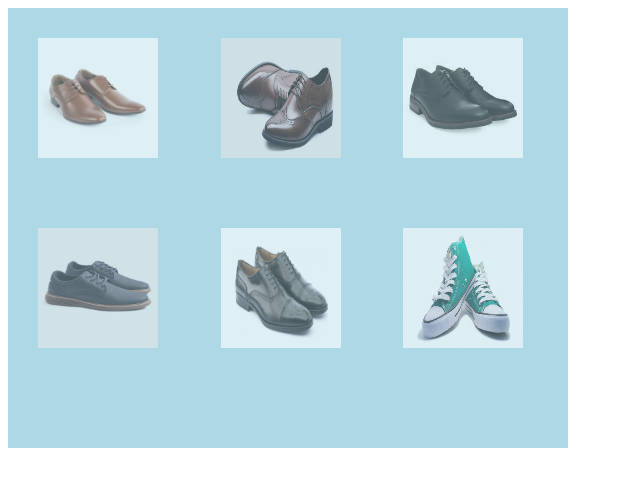
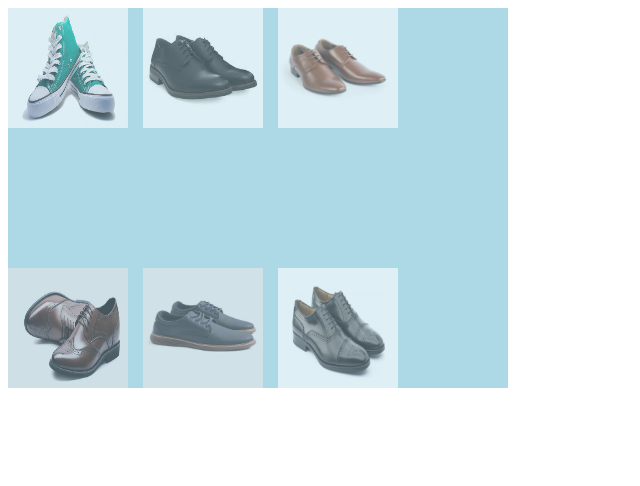
Before and after one commit to francopv007/documentos, a plain HTML site: page archi/pagina_dos.html in a window 1280 px wide. Shown: the whole page, without its empty margins (0-640 px from the left). Drawn offline with Linux system fonts and the light colour scheme.

Commit message:
change serv2 20/03/2025

```diff
--- a/archi/pagina_dos.html
+++ b/archi/pagina_dos.html
@@ -8,12 +8,12 @@
 </head>
 <body>
 	<div class="padre">
-		<img src="../imagenes/z1.jpg" alt="">
-		<img src="../imagenes/z2.jpg" alt="">
-		<img src="../imagenes/z3.jpeg" alt="">
-		<img src="../imagenes/z4.jpg" alt="">
-		<img src="../imagenes/z5.jpg" alt="">
-		<img src="../imagenes/z6.jpg" alt="">
+		<img class="uno" src="../imagenes/z1.jpg" alt="">
+		<img class="dos" src="../imagenes/z2.jpg" alt="">
+		<img class="tres" src="../imagenes/z3.jpeg" alt="">
+		<img class="cuatro" src="../imagenes/z4.jpg" alt="">
+		<img class="cinco" src="../imagenes/z5.jpg" alt="">
+		<img class="seis" src="../imagenes/z6.jpg" alt="">
 		<!-- <img src="../imagenes/z7.jpg" alt=""> -->
 	</div>
 </body>
--- a/estilos/flex_dos.css
+++ b/estilos/flex_dos.css
@@ -2,12 +2,23 @@
 	background:lightblue;
 	width: 500px;
 	height: 380px;
-	padding: 30px;
+	/* padding: 30px; */
 	display: flex;
 	flex-direction: row;
 	flex-wrap: wrap;
-/*	justify-content: center;*/
-justify-content: space-between;
+	/* justify-content: center; */
+/* justify-content: space-between; */
+	/* align-items:flex-end; */
+	/* align-items:flex-start; */
+	/* align-items:center; */
+	/* align-items:baseline; */
+	/* align-items:flex-end; */
+	/* align-content:flex-end; */
+	/* align-content:flex-start; */
+	/* align-content:center; */
+	align-content:space-between;
+	/* align-items:space-between; */
+	/* align-content:space-around; */
 
 }
 /*.hijo{
@@ -24,8 +35,13 @@ img{
 	height: 120px;
 	margin-right:15px;
 	opacity: .6;
-
 }
 img:hover{
 	opacity: 1;
 }
+.tres{
+	order:-1;
+}
+.seis{
+	order:-3;
+}
```
